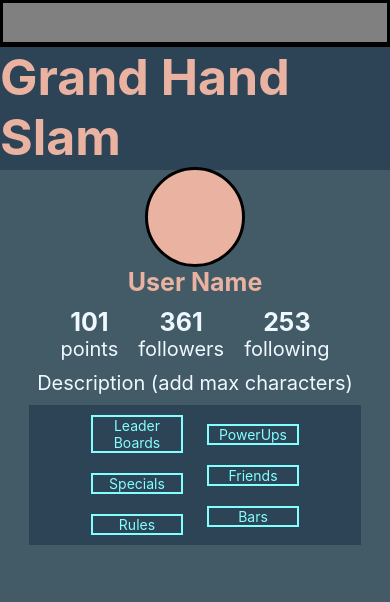
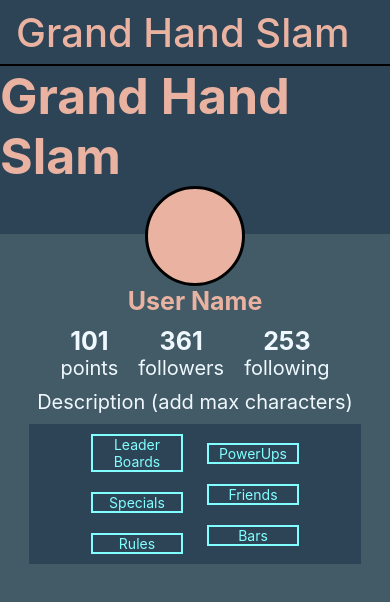
Before and after one commit to Reigningeddie/Grand_Hand_Slam_Mobile, a React Native app: screen / in a window 390 px wide. Shown: the top 602 px of the page. Built offline with nearby package versions, Linux system fonts and the light colour scheme.

Commit message:
working with header styles

```diff
--- a/App.jsx
+++ b/App.jsx
@@ -7,22 +7,52 @@ import UtilityBar from './components/utilityBar';
 import Banner from './components/banner';
 import Grid from './components/grid';
 
+
+function HomeScreen() {
+  return (
+    <View style={styles.body}>
+      {/* <UtilityBar /> */}
+      <Banner />
+      <Home />
+      <Grid />
+    </View>
+  )
+};
+
 const Stack = createNativeStackNavigator();
 
 export default function App() {
   return (
-        <View style={styles.body}>
-          <UtilityBar />
-          <Banner />
-          <Home />
-          <Grid />
-        </View>
+    <NavigationContainer>
+      <Stack.Navigator>
+        <Stack.Screen
+        name="Home"
+        component={HomeScreen}
+        options={{
+          title: 'Grand Hand Slam',
+          headerStyle: {
+    backgroundColor: '#2D4356',
+    borderWidth: 0,
+    elevation: 0,
+    shadowOpacity: 0
+          },
+          headerTintColor: '#EAB2A0',
+          headerTitleStyle: {
+            fontSize: 40,
+          }
+        }} />
+      </Stack.Navigator>
+    </NavigationContainer>
   );
-}
+};
 
 const styles = StyleSheet.create({
   body: {
     flex: 1,
     backgroundColor: '#435b66',
   },
+
+  header: {
+    backgroundColor: '#2D4356',
+  }
 });
```
